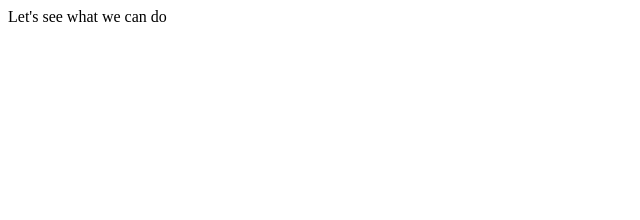
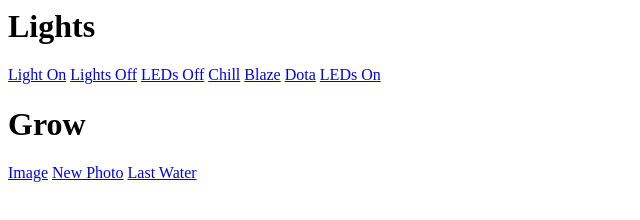
Before and after one commit to midorineko/rpi_automation, a plain HTML site: page index.html in a window 1280 px wide. Shown: the whole page, without its empty margins (0-640 px from the left). Drawn offline with Linux system fonts and the light colour scheme.

Commit message:
making navigation easier set up a good light

```diff
--- a/app.js
+++ b/app.js
@@ -43,7 +43,6 @@ app.get('/water/:one', function (req, res) {
 		  args: [time]
 		};
 		PythonShell.run('water_one.py', options, function (err) {
-		  if (err) throw err;
 		  console.log('finished');
 			res.statusCode = 302;
 			res.setHeader("Location", "/water");
@@ -82,7 +81,6 @@ app.get('/lights/:switch', function (req, res) {
 		  args: ['b_on']
 		};
 		PythonShell.run('TransmitRF.py', options, function (err) {
-		  if (err) throw err;
 		  console.log('finished');
 			res.statusCode = 302;
 			res.setHeader("Location", "/image/new");
@@ -93,7 +91,6 @@ app.get('/lights/:switch', function (req, res) {
 		  args: ['b_off']
 		};
 		PythonShell.run('TransmitRF.py', options, function (err) {
-		  if (err) throw err;
 		  console.log('finished');
 			res.statusCode = 302;
 			res.setHeader("Location", "/image/new");
--- a/index.html
+++ b/index.html
@@ -3,7 +3,18 @@
   <title>Steven Test Website</title>
 </head>
 <body>
-  Let's see what we can do
+  <h1>Lights</h1>
+	  <a href='/lights/on'>Light On</a>
+	  <a href='/lights/off'>Lights Off</a>
+	  <a href='/lights/led_off'>LEDs Off</a>
+	  <a href='/lights/chill'>Chill</a>
+	  <a href='/lights/blaze'>Blaze</a>
+	  <a href='/lights/dota'>Dota</a>
+	  <a href='/lights/led_on'>LEDs On</a>
+	<h1>Grow</h1>
+	<a href='/image'>Image</a>
+	<a href='/image/new'>New Photo</a>
+	<a href='/water'>Last Water</a>
 </body>
 
 <script>
```
Also changed, not shown: image.html (+2 -2 lines), water.html (+2 -1 lines), myfile.txt.
